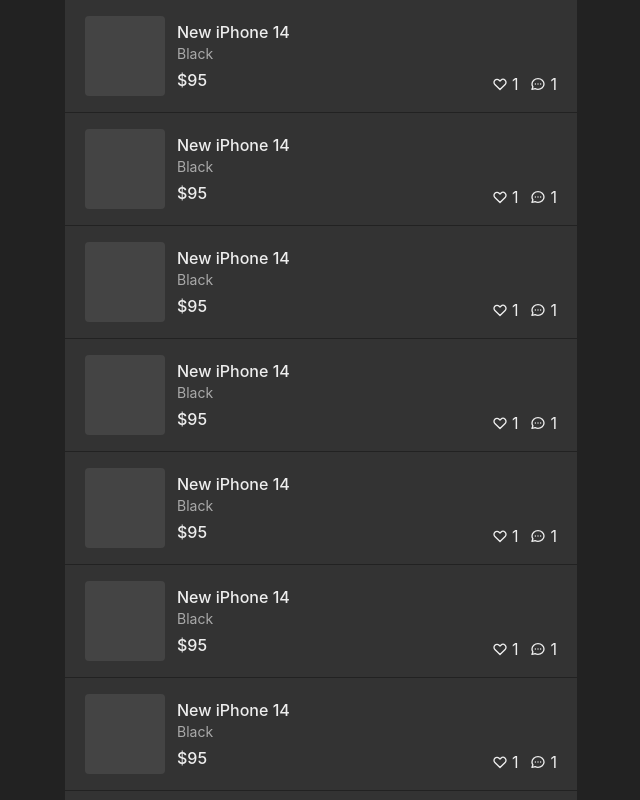
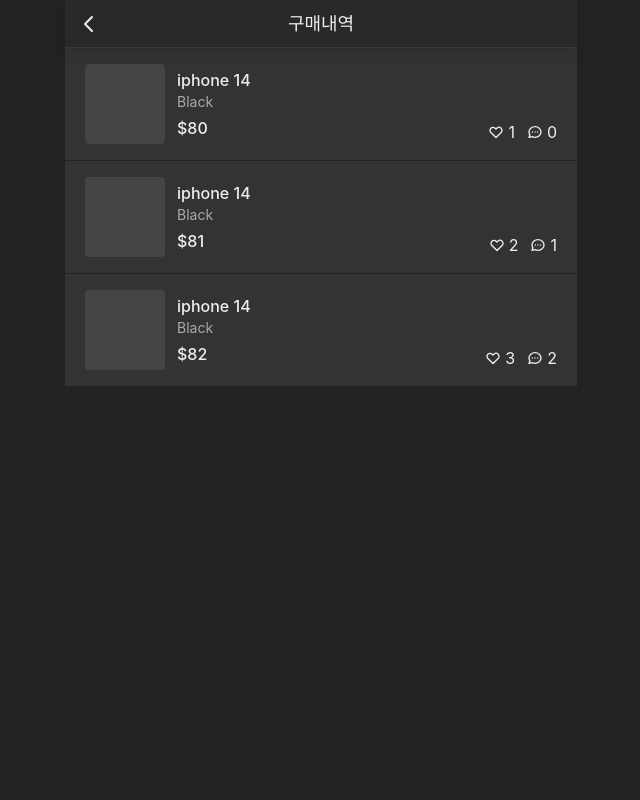
Before and after one commit to hayoung-jeremy/study-nextjs, a Next.js app: page /profile/bought in a window 1280 px wide. Shown: the top 800 px of the page, without its empty margins (319-959 px from the left). Built offline with nearby package versions, Linux system fonts and the light colour scheme.

Commit message:
refactor : ProductPreview component 적용

```diff
--- a/components/common/index.ts
+++ b/components/common/index.ts
@@ -2,5 +2,6 @@
 import FloatingButton from "./FloatingButton"
 import Button from "./Button"
 import Input from "./Input"
+import ProductPreview from "./ProductPreview"
 
-export { Layout, FloatingButton, Button, Input }
+export { Layout, FloatingButton, Button, Input, ProductPreview }
--- a/components/home/index.ts
+++ /dev/null
@@ -1,3 +0,0 @@
-import ProductPreview from "./ProductPreview"
-
-export { ProductPreview }
--- a/pages/index.tsx
+++ b/pages/index.tsx
@@ -1,8 +1,7 @@
 import { useState } from "react"
 import type { NextPage } from "next"
 
-import { ProductPreview } from "../components/home"
-import { FloatingButton, Layout } from "../components/common"
+import { FloatingButton, Layout, ProductPreview } from "../components/common"
 
 const Home: NextPage = () => {
   const [isLiked, setIsLiked] = useState(false)
@@ -10,7 +9,6 @@
 
   return (
     <Layout title="홈" hasTabBar>
-      <section className="bg-[#222] text-[#eee]">
       <main className=" flex flex-col gap-[1px]">
         {[...Array(10)].map((_, i) => (
           <ProductPreview
@@ -25,7 +23,6 @@
         ))}
         <FloatingButton buttonType="add" href="/items/upload" />
       </main>
-      </section>
     </Layout>
   )
 }
--- a/pages/profile/bought.tsx
+++ b/pages/profile/bought.tsx
@@ -1,63 +1,23 @@
 import type { NextPage } from "next"
+import { Layout, ProductPreview } from "../../components/common"
 
 const Bought: NextPage = () => {
   return (
-    <section className="bg-[#222] text-[#eee]">
+    <Layout title="구매내역" canGoBack>
       <main className=" flex flex-col gap-[1px]">
-        {[...Array(10)].map((_, i) => (
-          <article
+        {[...Array(3)].map((_, i) => (
+          <ProductPreview
             key={i}
-            className="flex justify-between bg-[#333] cursor-pointer py-4 px-5"
-          >
-            <div className="flex gap-3">
-              <div className="bg-[#444] w-20 h-20 rounded" />
-              <div className="flex flex-col justify-center">
-                <h3 className="font-medium">New iPhone 14</h3>
-                <span className="text-[#aaa] text-sm">Black</span>
-                <span className="font-medium mt-1">$95</span>
-              </div>
-            </div>
-
-            <div className="flex gap-3 items-end">
-              <div className="flex items-center gap-1">
-                <svg
-                  className="w-4 h-4"
-                  fill="none"
-                  stroke="currentColor"
-                  viewBox="0 0 24 24"
-                  xmlns="http://www.w3.org/2000/svg"
-                >
-                  <path
-                    strokeLinecap="round"
-                    strokeLinejoin="round"
-                    strokeWidth="2"
-                    d="M4.318 6.318a4.5 4.5 0 000 6.364L12 20.364l7.682-7.682a4.5 4.5 0 00-6.364-6.364L12 7.636l-1.318-1.318a4.5 4.5 0 00-6.364 0z"
-                  ></path>
-                </svg>
-                <span>1</span>
-              </div>
-              <div className="flex items-center gap-1">
-                <svg
-                  className="w-4 h-4"
-                  fill="none"
-                  stroke="currentColor"
-                  viewBox="0 0 24 24"
-                  xmlns="http://www.w3.org/2000/svg"
-                >
-                  <path
-                    strokeLinecap="round"
-                    strokeLinejoin="round"
-                    strokeWidth="2"
-                    d="M8 12h.01M12 12h.01M16 12h.01M21 12c0 4.418-4.03 8-9 8a9.863 9.863 0 01-4.255-.949L3 20l1.395-3.72C3.512 15.042 3 13.574 3 12c0-4.418 4.03-8 9-8s9 3.582 9 8z"
-                  ></path>
-                </svg>
-                <span>1</span>
-              </div>
-            </div>
-          </article>
+            id={i}
+            title="iphone 14"
+            option="Black"
+            price={80 + i}
+            liked={i + 1}
+            comment={i}
+          />
         ))}
       </main>
-    </section>
+    </Layout>
   )
 }
 
--- a/pages/profile/edit.tsx
+++ b/pages/profile/edit.tsx
@@ -1,10 +1,11 @@
 import type { NextPage } from "next"
-import { Button, Input } from "../../components/common"
+import { Button, Input, Layout } from "../../components/common"
 import { cls } from "../../src/utils/className"
 
 const EditProfile: NextPage = () => {
   return (
-    <section className="py-10 px-4 flex flex-col gap-3">
+    <Layout title="프로필 편집" canGoBack>
+      <main className="flex flex-col gap-3 px-5 pt-5">
         <div className="flex items-center gap-3">
           <div className="w-14 h-14 rounded-full bg-[#444]" />
           <label
@@ -12,7 +13,12 @@
             className="cursor-pointer py-2 px-3 border border-[#555] rounded-md text-sm font-medium text-[#ccc]"
           >
             Change
-          <input id="picture" type="file" className="hidden" accept="image/*" />
+            <input
+              id="picture"
+              type="file"
+              className="hidden"
+              accept="image/*"
+            />
           </label>
         </div>
 
@@ -24,7 +30,8 @@
 
         {/* update button */}
         <Button text="Update profile" />
-    </section>
+      </main>
+    </Layout>
   )
 }
 
--- a/pages/profile/liked.tsx
+++ b/pages/profile/liked.tsx
@@ -1,63 +1,23 @@
 import type { NextPage } from "next"
+import { Layout, ProductPreview } from "../../components/common"
 
 const Liked: NextPage = () => {
   return (
-    <section className="bg-[#222] text-[#eee]">
+    <Layout title="관심목록" canGoBack>
       <main className=" flex flex-col gap-[1px]">
         {[...Array(10)].map((_, i) => (
-          <article
+          <ProductPreview
             key={i}
-            className="flex justify-between bg-[#333] cursor-pointer py-4 px-5"
-          >
-            <div className="flex gap-3">
-              <div className="bg-[#444] w-20 h-20 rounded" />
-              <div className="flex flex-col justify-center">
-                <h3 className="font-medium">New iPhone 14</h3>
-                <span className="text-[#aaa] text-sm">Black</span>
-                <span className="font-medium mt-1">$95</span>
-              </div>
-            </div>
-
-            <div className="flex gap-3 items-end">
-              <div className="flex items-center gap-1">
-                <svg
-                  className="w-4 h-4"
-                  fill="none"
-                  stroke="currentColor"
-                  viewBox="0 0 24 24"
-                  xmlns="http://www.w3.org/2000/svg"
-                >
-                  <path
-                    strokeLinecap="round"
-                    strokeLinejoin="round"
-                    strokeWidth="2"
-                    d="M4.318 6.318a4.5 4.5 0 000 6.364L12 20.364l7.682-7.682a4.5 4.5 0 00-6.364-6.364L12 7.636l-1.318-1.318a4.5 4.5 0 00-6.364 0z"
-                  ></path>
-                </svg>
-                <span>1</span>
-              </div>
-              <div className="flex items-center gap-1">
-                <svg
-                  className="w-4 h-4"
-                  fill="none"
-                  stroke="currentColor"
-                  viewBox="0 0 24 24"
-                  xmlns="http://www.w3.org/2000/svg"
-                >
-                  <path
-                    strokeLinecap="round"
-                    strokeLinejoin="round"
-                    strokeWidth="2"
-                    d="M8 12h.01M12 12h.01M16 12h.01M21 12c0 4.418-4.03 8-9 8a9.863 9.863 0 01-4.255-.949L3 20l1.395-3.72C3.512 15.042 3 13.574 3 12c0-4.418 4.03-8 9-8s9 3.582 9 8z"
-                  ></path>
-                </svg>
-                <span>1</span>
-              </div>
-            </div>
-          </article>
+            id={i}
+            title="iphone 14"
+            option="Black"
+            price={80 + i}
+            liked={i + 1}
+            comment={i}
+          />
         ))}
       </main>
-    </section>
+    </Layout>
   )
 }
 
--- a/pages/profile/sold.tsx
+++ b/pages/profile/sold.tsx
@@ -1,63 +1,23 @@
 import type { NextPage } from "next"
+import { Layout, ProductPreview } from "../../components/common"
 
 const Sold: NextPage = () => {
   return (
-    <section className="bg-[#222] text-[#eee]">
+    <Layout title="판매내역" canGoBack>
       <main className=" flex flex-col gap-[1px]">
         {[...Array(10)].map((_, i) => (
-          <article
+          <ProductPreview
             key={i}
-            className="flex justify-between bg-[#333] cursor-pointer py-4 px-5"
-          >
-            <div className="flex gap-3">
-              <div className="bg-[#444] w-20 h-20 rounded" />
-              <div className="flex flex-col justify-center">
-                <h3 className="font-medium">New iPhone 14</h3>
-                <span className="text-[#aaa] text-sm">Black</span>
-                <span className="font-medium mt-1">$95</span>
-              </div>
-            </div>
-
-            <div className="flex gap-3 items-end">
-              <div className="flex items-center gap-1">
-                <svg
-                  className="w-4 h-4"
-                  fill="none"
-                  stroke="currentColor"
-                  viewBox="0 0 24 24"
-                  xmlns="http://www.w3.org/2000/svg"
-                >
-                  <path
-                    strokeLinecap="round"
-                    strokeLinejoin="round"
-                    strokeWidth="2"
-                    d="M4.318 6.318a4.5 4.5 0 000 6.364L12 20.364l7.682-7.682a4.5 4.5 0 00-6.364-6.364L12 7.636l-1.318-1.318a4.5 4.5 0 00-6.364 0z"
-                  ></path>
-                </svg>
-                <span>1</span>
-              </div>
-              <div className="flex items-center gap-1">
-                <svg
-                  className="w-4 h-4"
-                  fill="none"
-                  stroke="currentColor"
-                  viewBox="0 0 24 24"
-                  xmlns="http://www.w3.org/2000/svg"
-                >
-                  <path
-                    strokeLinecap="round"
-                    strokeLinejoin="round"
-                    strokeWidth="2"
-                    d="M8 12h.01M12 12h.01M16 12h.01M21 12c0 4.418-4.03 8-9 8a9.863 9.863 0 01-4.255-.949L3 20l1.395-3.72C3.512 15.042 3 13.574 3 12c0-4.418 4.03-8 9-8s9 3.582 9 8z"
-                  ></path>
-                </svg>
-                <span>1</span>
-              </div>
-            </div>
-          </article>
+            id={i}
+            title="iphone 14"
+            option="Black"
+            price={80 + i}
+            liked={i + 1}
+            comment={i}
+          />
         ))}
       </main>
-    </section>
+    </Layout>
   )
 }
 
```
Also changed, not shown: pages/profile/index.tsx (+12 -6 lines), components/common/ProductPreview.tsx (renamed from components/home/ProductPreview.tsx). Lines whose indentation alone changed are shown as unchanged.
